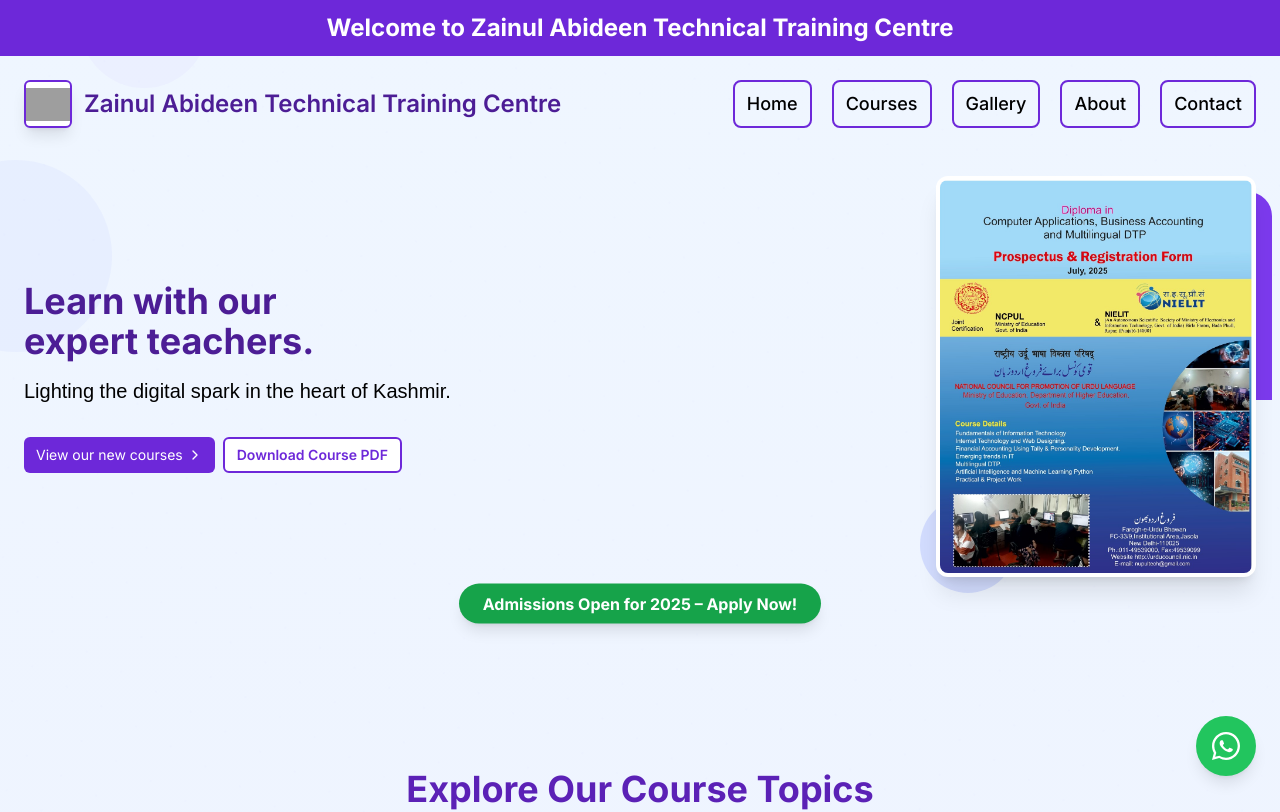
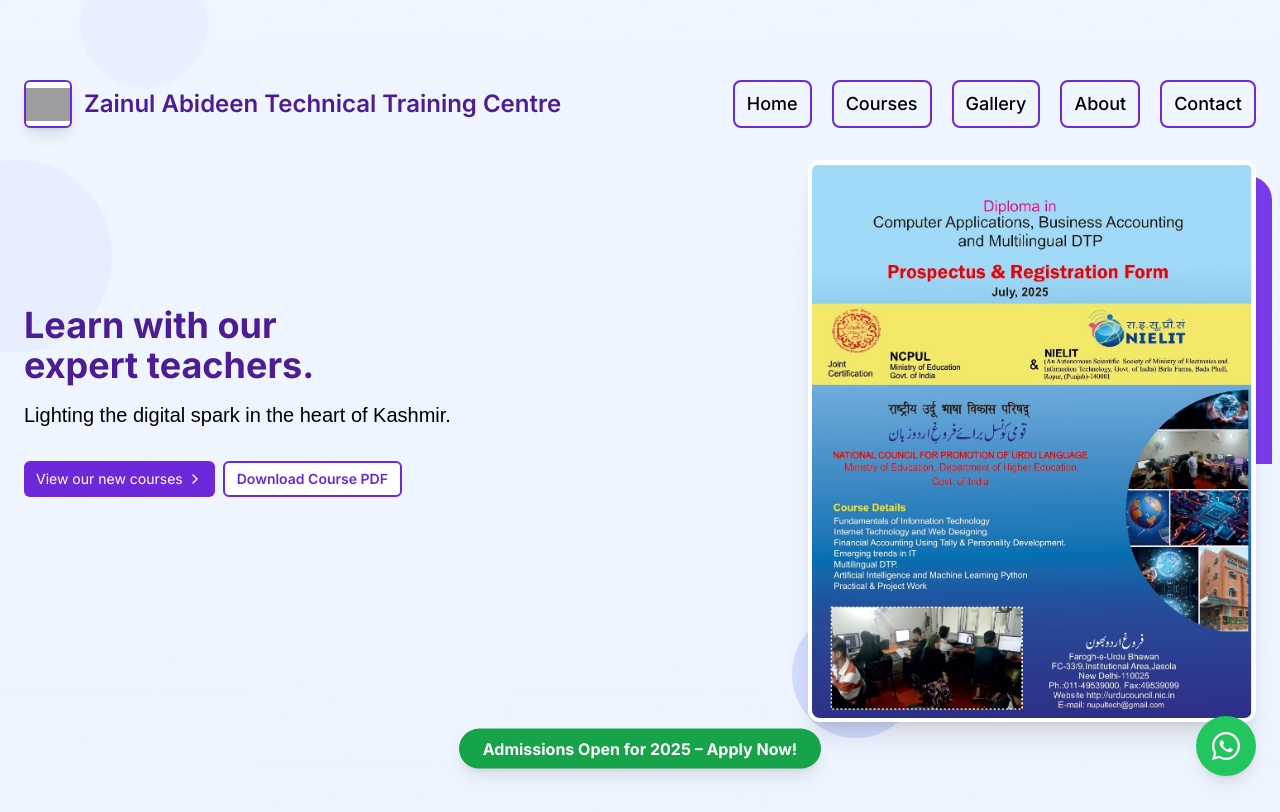
Before and after one commit to Salman-Allai/zainul-abideen, a React (Vite) app: page / in a window 1280 px wide. Shown: the top 812 px of the page. Built offline with nearby package versions, Linux system fonts and the light colour scheme; grey boxes are pictures that could not be loaded.

Commit message:
Increase hero image size and shift it further downward

```diff
--- a/src/components/Hero.tsx
+++ b/src/components/Hero.tsx
@@ -6,14 +6,7 @@
 
   return (
     <>
-      {/* Welcome Text */}
-      <div className="w-full bg-purple-700 py-3 flex justify-center items-center mb-10">
-        <h2 className="text-white text-base xs:text-lg sm:text-xl md:text-2xl font-bold text-center">
-          Welcome to Zainul Abideen Technical Training Centre
-        </h2>
-      </div>
-
-      <section className="pt-8 sm:pt-8 md:pt-12 pb-8 md:pb-16 lg:pt-20 lg:pb-24 px-2 sm:px-4 md:px-6">
+      <section className="pt-24 sm:pt-28 md:pt-32 pb-8 md:pb-16 lg:pt-20 lg:pb-24 px-2 sm:px-4 md:px-6">
         <div className="container mx-auto">
           <div className="flex flex-col lg:flex-row items-center">
             {/* Hero Text */}
@@ -55,17 +48,17 @@
             </div>
 
             {/* Hero Image */}
-            <div className="w-full lg:w-1/2 flex justify-center lg:justify-end relative">
+            <div className="w-full lg:w-1/2 flex justify-center lg:justify-end relative mt-16 sm:mt-20">
               <div className="relative">
-                <div className="absolute top-4 -right-4 w-40 h-40 sm:w-52 sm:h-52 bg-purple-600 rounded-tr-3xl rounded-bl-3xl z-0"></div>
+                <div className="absolute top-4 -right-4 w-56 h-56 sm:w-72 sm:h-72 bg-purple-600 rounded-tr-3xl rounded-bl-3xl z-0"></div>
                 <img
                   src="/assets/admission.jpg"
                   alt="Student with laptop"
-                  className="w-40 xs:w-52 sm:w-64 md:w-72 lg:w-80 h-auto object-cover rounded-xl shadow-xl z-10 relative border-4 border-white cursor-pointer"
+                  className="w-56 xs:w-72 sm:w-80 md:w-96 lg:w-[28rem] h-auto object-cover rounded-xl shadow-xl z-10 relative border-4 border-white cursor-pointer"
                   style={{ background: '#fff' }}
                   onClick={() => setShowImageModal(true)}
                 />
-                <div className="absolute -bottom-4 -left-4 w-16 h-16 sm:w-24 sm:h-24 bg-indigo-200 rounded-full opacity-70 z-0"></div>
+                <div className="absolute -bottom-4 -left-4 w-24 h-24 sm:w-32 sm:h-32 bg-indigo-200 rounded-full opacity-70 z-0"></div>
               </div>
             </div>
           </div>
```
